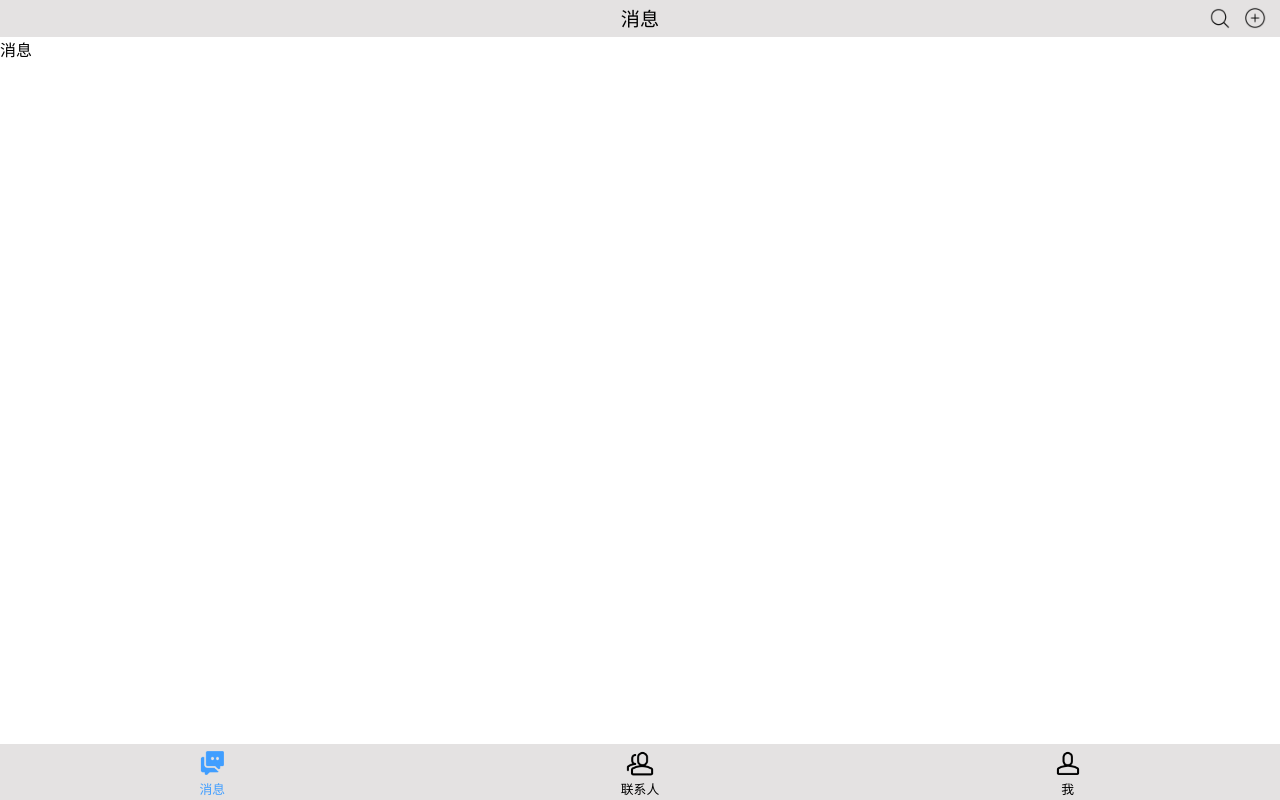
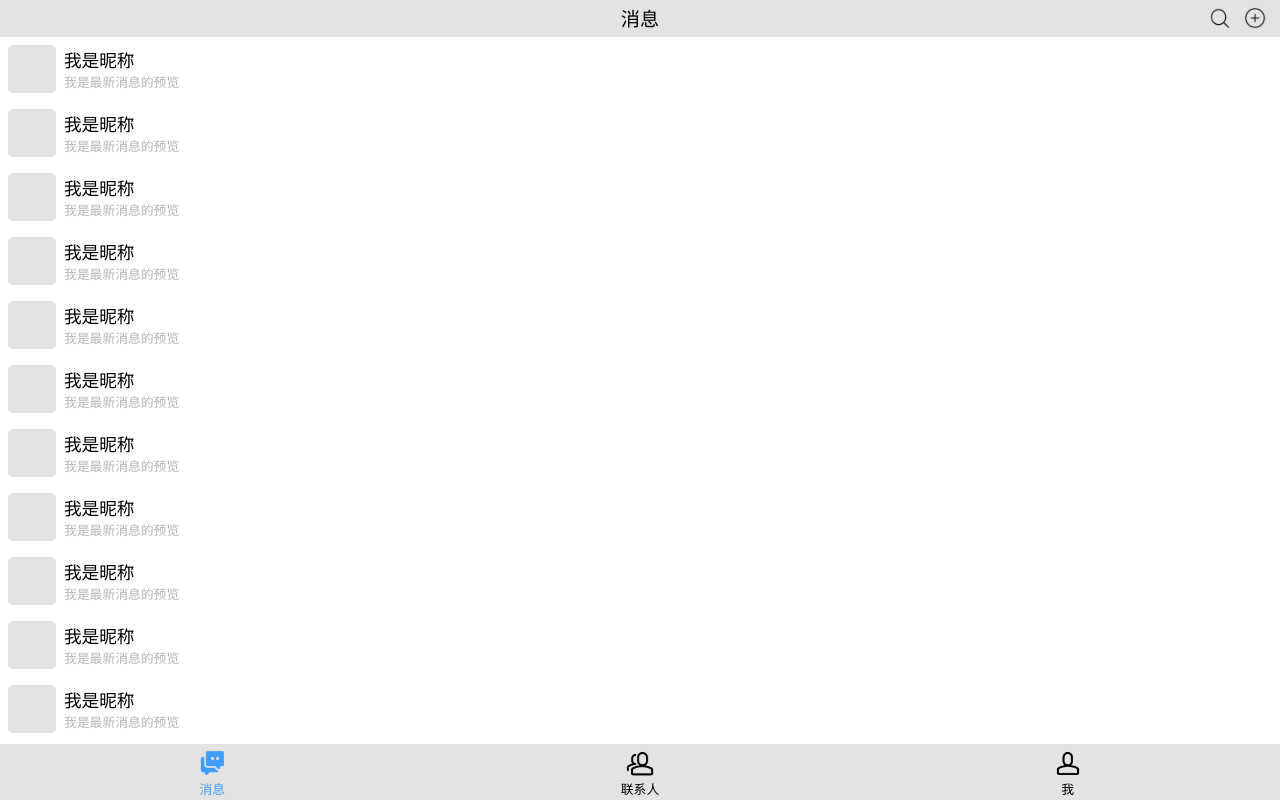
Before and after one commit to WDG321/immediate, a Vue app in the folder immd/: page /index/Message in a window 1280 px wide. Built offline with nearby package versions, Linux system fonts and the light colour scheme; the HTML template or start-up script is replaced by a standard one.

Commit message:
完善了消息页面

```diff
--- a/immd/src/components/Message.vue
+++ b/immd/src/components/Message.vue
@@ -1,13 +1,57 @@
-<template>消息</template>
+<template>
+  <el-scrollbar class="elScrollbar" ref="elScrollbar" @scroll="scroll">
+    <div v-for="item in 50" :key="item" class="messageList">
+      <div class="headshot"></div>
+      <div>
+        <div class="username">我是昵称</div>
+        <div class="messagePreview">我是最新消息的预览</div>
+      </div>
+    </div>
+  </el-scrollbar>
+</template>
 
 <script>
+import { ref, onMounted, inject, onActivated } from "vue";
 export default {
   name: "Message",
   setup() {
-    return {};
+    const elScrollbar = ref(null);
+    //后代组件有一个 `inject` 选项来开始使用这些数据
+    let scrollDistance = inject("scrollDistance"); //使用inject函数接收祖先组件使用provide函数传递的数据
+    const scroll = ({ scrollTop }) => {
+      //记录滚动的距离
+      scrollDistance.value = scrollTop;
+    };
+    //路由激活组件时调用
+    onActivated(() => {
+      //更改滚动条位置
+      elScrollbar.value.setScrollTop(scrollDistance.value);
+    });
+    return { elScrollbar, scroll };
   },
 };
 </script>
 
 <style scoped>
+.elScrollbar {
+  height: calc(100vh - 5.8rem);
+}
+.messageList {
+  display: flex;
+  align-items: center;
+}
+.headshot {
+  width: 3rem;
+  height: 3rem;
+  background-color: rgb(228, 226, 226);
+  margin: 0.5rem;
+  border-radius: 0.3rem;
+}
+.username {
+  font-size: 1.1rem;
+}
+.messagePreview {
+  font-size: 0.8rem;
+  color: rgb(183, 183, 183);
+}
 </style>
--- a/immd/src/components/TopBar.vue
+++ b/immd/src/components/TopBar.vue
@@ -12,7 +12,7 @@ export default {
   name: "TopBar",
   setup() {
     //后代组件有一个 `inject` 选项来开始使用这些数据
-    const title = inject("title"); //使用inject函数接收祖先组件使用provide函数传递的数据
+    let title = inject("title"); //使用inject函数接收祖先组件使用provide函数传递的数据
     return { title };
   },
 };
--- a/immd/src/components/index.vue
+++ b/immd/src/components/index.vue
@@ -1,6 +1,22 @@
 <template>
   <TopBar></TopBar>
-  <router-view></router-view>
+
+  <!-- vue3.0配置缓存组件，不进行销毁 -->
+  <router-view v-slot="{ Component }">
+    <keep-alive>
+      <component
+        :is="Component"
+        :key="$route.name"
+        v-if="$route.meta.keepAlive"
+      />
+    </keep-alive>
+    <component
+      :is="Component"
+      :key="$route.name"
+      v-if="!$route.meta.keepAlive"
+    />
+  </router-view>
+
   <BottomBar class="BottomBar"></BottomBar>
 </template>
 
@@ -14,10 +30,14 @@ export default {
   name: "index",
   setup() {
     const router = useRouter();
+    //设置顶部导航栏的标题名
     let title = ref(null);
-    //父组件有一个 `provide` 选项来提供数据
+    //设置message页面的滚动距离
+    let scrollDistance = ref(0);
+    //父组件有一个 `provide` 选项来提供数据给后代组件
     provide("title", title); //provide接收两个参数，参数1为数据起名，参数二为需要传入的数据
-    return { };
+    provide("scrollDistance", scrollDistance);
+    return {};
   },
   //注册组件
   components: {
--- a/immd/src/components/login.vue
+++ b/immd/src/components/login.vue
@@ -134,6 +134,7 @@ export default {
   height: 3.5rem;
 }
 :deep(.el-input__wrapper) {
+  /* 设置圆角 */
   border-radius: 1.5rem;
   font-size: 1.5rem;
 }
--- a/immd/src/router/index.js
+++ b/immd/src/router/index.js
@@ -11,21 +11,30 @@ const routes = [
     component: index,
   },
   {
+    name: "index",
     path: "/index",
     component: index,
     //配置子路由
     children: [{
+      name: "test",
       path: "test",
       component: test
     }, {
+      name: "Message",
       path: "Message",
-      component: Message
+      component: Message,
+      //配置是否缓存
+      meta: { keepAlive: true }
     }, {
+      name: "Contact",
       path: "Contact",
-      component: Contact
+      component: Contact,
+      meta: { keepAlive: true }
     }, {
+      name: "Me",
       path: "Me",
-      component: Me
+      component: Me,
+      meta: { keepAlive: true }
     }]
   },
   {
```
